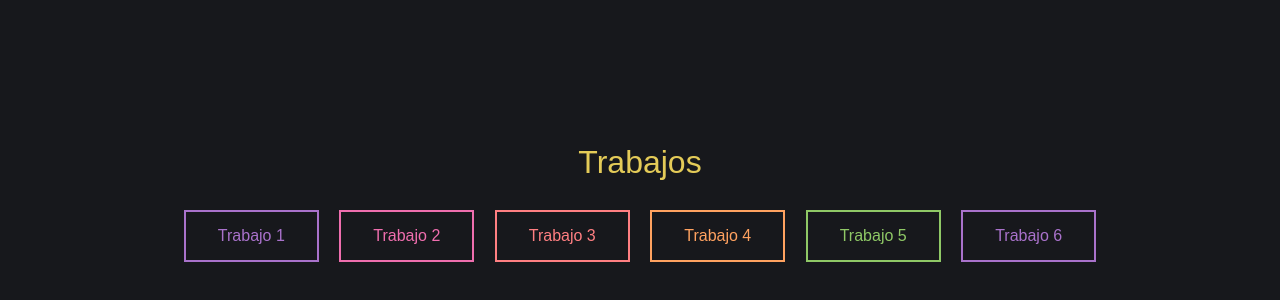
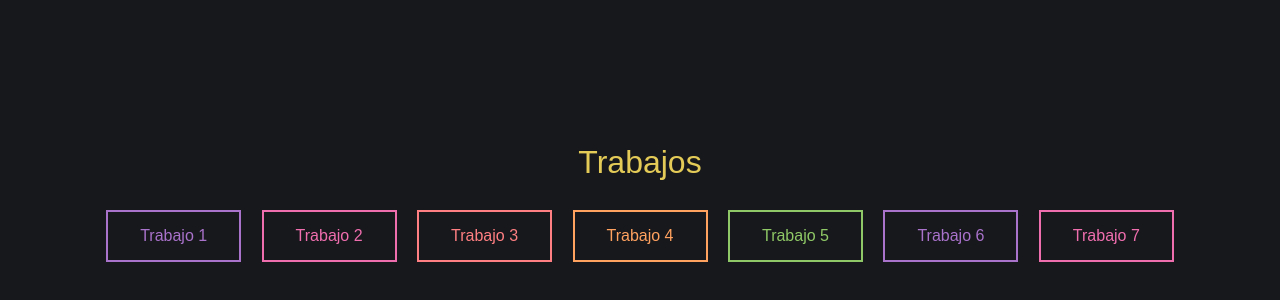
Before and after one commit to BraianC12/plataformas-moviles-entregas, a plain HTML site: page index.html in a window 1280 px wide. Shown: the part 212-512 px from the top of the page. Drawn offline with Linux system fonts and the light colour scheme.

Commit message:
Add files via upload

```diff
--- a/index.html
+++ b/index.html
@@ -16,6 +16,7 @@
         <a href="TP-4/index2.html"><button class="raise">Trabajo 4</button></a>
         <a href="TP-5/index.html"><button class="slide">Trabajo 5</button></a>
         <a href="TP-6/index.html"><button class="fill">Trabajo 6</button></a>
+        <a href="TP-7/index.html"><button class="pulse">Trabajo 7</button></a>
     </div>
 </body>
 </html>
```
